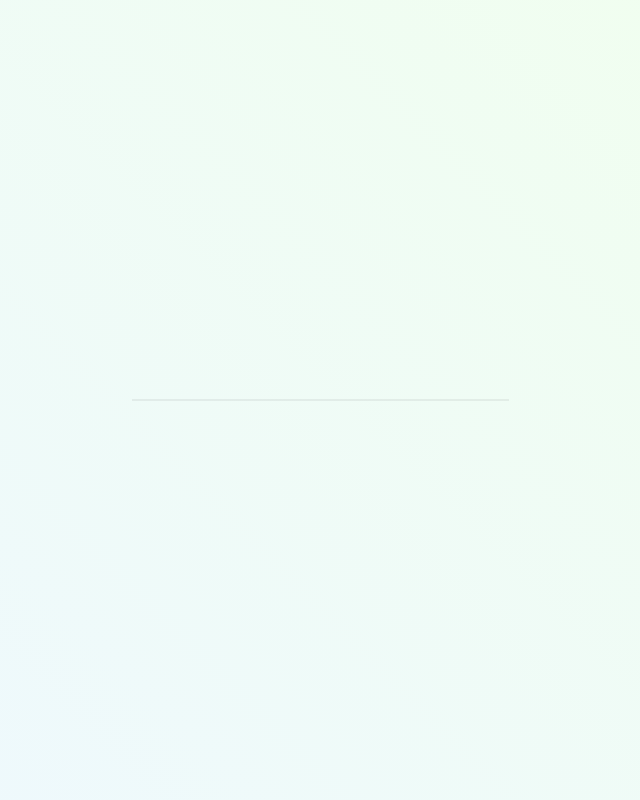
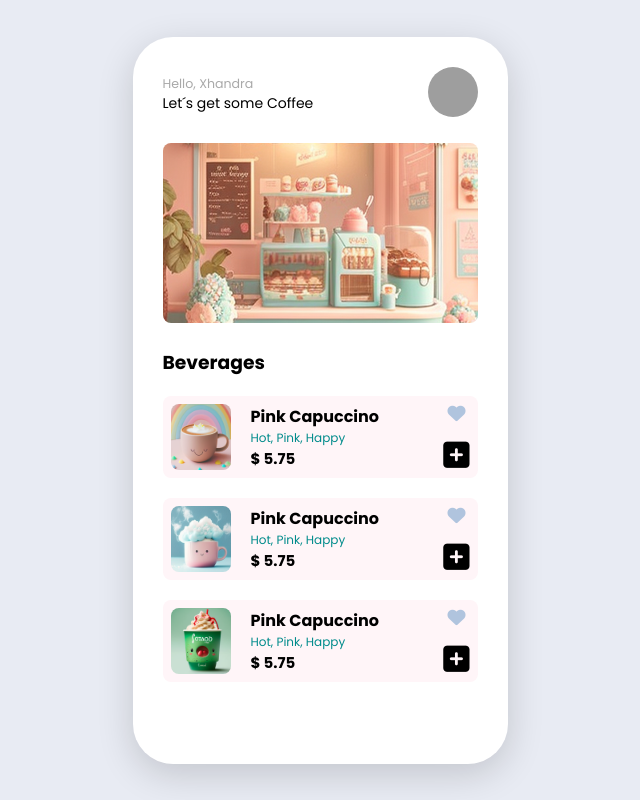
Before and after one commit to xhandram/restaurantapp, a plain HTML site: page index.html in a window 1280 px wide. Shown: the whole page, without its empty margins (320-960 px from the left). Drawn offline with Linux system fonts and the light colour scheme; grey boxes are pictures that could not be loaded.

Commit message:
Change to coffeeshop

```diff
--- a/index.html
+++ b/index.html
@@ -4,12 +4,79 @@
     <meta charset="UTF-8" />
     <meta http-equiv="X-UA-Compatible" content="IE=edge" />
     <meta name="viewport" content="width=device-width, initial-scale=1.0" />
+
+    <link
+      rel="stylesheet"
+      href="https://cdnjs.cloudflare.com/ajax/libs/font-awesome/6.2.1/css/all.min.css"
+    />
+
+    <link rel="preconnect" href="https://fonts.googleapis.com" />
+    <link rel="preconnect" href="https://fonts.gstatic.com" crossorigin />
+    <link
+      href="https://fonts.googleapis.com/css2?family=Poppins:wght@300;400;700&display=swap"
+      rel="stylesheet"
+    />
     <link rel="stylesheet" href="style.css" />
     <title>Mixtrology App</title>
   </head>
+
   <body>
-    <div class="app-container">
-      <div class="app-header"></div>
+    <div class="device">
+      <!-- header -->
+      <div class="header">
+        <div>
+          <p class="dim-text">Hello, Xhandra</p>
+          <p>Let´s get some Coffee</p>
+        </div>
+        <div>
+          <img class="user-avatar" src="https://i.pravatar.cc/150?img=24" />
+        </div>
+      </div>
+      <!-- Banner -->
+      <img src="images/banner.png" class="banner" alt="banner" />
+
+      <!-- Coffeelist -->
+      <div>
+        <h3>Beverages</h3>
+        <ul class="coffee-list">
+          <li class="coffee-item">
+            <img src="images/coffee1.png" />
+            <div>
+              <p><strong>Pink Capuccino</strong></p>
+              <p class="tags">Hot, Pink, Happy</p>
+              <p class="price">$ 5.75</p>
+            </div>
+            <div class="buttons">
+              <i id="like-btn" class="fa-solid fa-heart"></i>
+              <i id="add-btn" class="fa-solid fa-square-plus"></i>
+            </div>
+          </li>
+          <li class="coffee-item">
+            <img src="images/coffee2.png" />
+            <div>
+              <p><strong>Pink Capuccino</strong></p>
+              <p class="tags">Hot, Pink, Happy</p>
+              <p class="price">$ 5.75</p>
+            </div>
+            <div class="buttons">
+              <i id="like-btn" class="fa-solid fa-heart"></i>
+              <i id="add-btn" class="fa-solid fa-square-plus"></i>
+            </div>
+          </li>
+          <li class="coffee-item">
+            <img src="images/coffee3.png" />
+            <div>
+              <p><strong>Pink Capuccino</strong></p>
+              <p class="tags">Hot, Pink, Happy</p>
+              <p class="price">$ 5.75</p>
+            </div>
+            <div class="buttons">
+              <i id="like-btn" class="fa-solid fa-heart"></i>
+              <i id="add-btn" class="fa-solid fa-square-plus"></i>
+            </div>
+          </li>
+        </ul>
+      </div>
     </div>
     <script src="script.js" type="module"></script>
   </body>
--- a/style.css
+++ b/style.css
@@ -1,21 +1,80 @@
-html, body {
+html, body,p {
     margin: 0;
     padding: 0;
+    box-sizing: border-box;
 }
 body {
-    background-image: linear-gradient(45deg, #EEF8FF, #F1FFED);
+    background: #E8EBF3;
     display: flex;
     height: 100vh;
     width: 100%;
     align-items: center;
     justify-content: center;
+    font-family: "Poppins", sans-serif;
 }
-.app-container{
+.device{
     background-color: white;
-    box-shadow: rgba(0, 0, 0, 0.16) 0px 10px 36px 0px, rgba(0, 0, 0, 0.06) 0px 0px 0px 1px;
-    width: 375px;
+    box-shadow: rgba(0, 0, 0, 0.16) 0px 10px 36px 0px;
+    width: 315px;
+    height: 667px;
     border-radius: 40px;
+    padding: 30px;
 }
-.app-header{
-    background-imge:
+.header{
+    font-size: 14px;
+    display: flex;
+    justify-content: space-between;
+    align-items: center;
+    margin-bottom: 20px;
 }
+
+.user-avatar {
+    border-radius:50%;
+    width: 50px;
+}
+.dim-text {
+    color: darkgray;
+    font-size: 90%;
+}
+.banner {
+    border-radius: 8px;
+}
+.coffee-list {
+    padding: 0;
+}
+.coffee-item {
+    display: flex;
+    gap: 20px;
+    background-color: rgb(255, 245, 248);
+    border-radius: 8px;
+    padding: 8px;
+    position: relative;
+    margin-bottom: 20px;
+}
+
+.coffee-item img {
+    width: 60px;
+    border-radius:8px;
+}
+.tags {
+    font-size: 12px;
+    color: darkcyan;
+}
+.price{
+    font-size: 15px;
+    font-weight: 700;
+}
+.buttons {
+    display: flex;
+    flex-direction: column;
+    margin-left: auto;
+    justify-content: space-between;
+    align-items: center;
+}
+#like-btn {
+    font-size: 18px;
+    color: lightsteelblue;
+}
+#add-btn {
+    font-size: 30px;
+}
```
Also changed, not shown: images/banner.png (added), images/coffee1.png (added), images/coffee2.png (added), images/coffee3.png (added), images/coffee4.png (added), images/coffee5.png (added).
